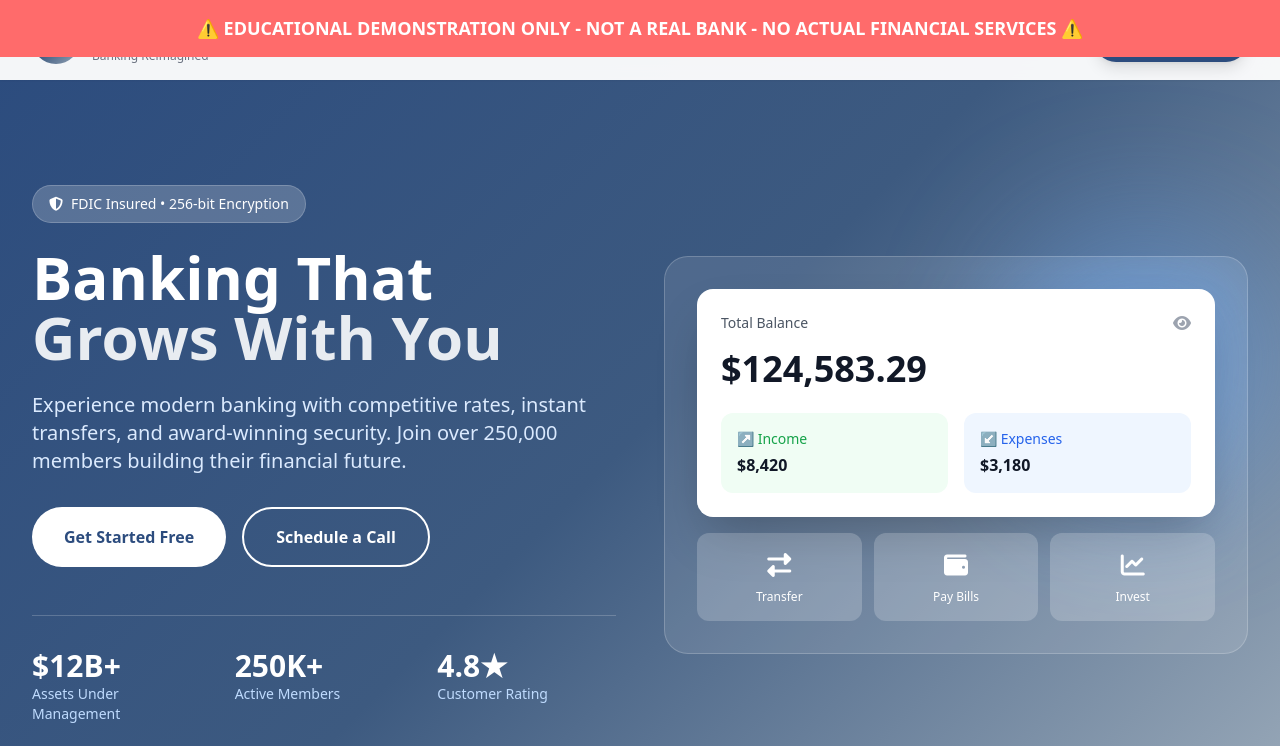
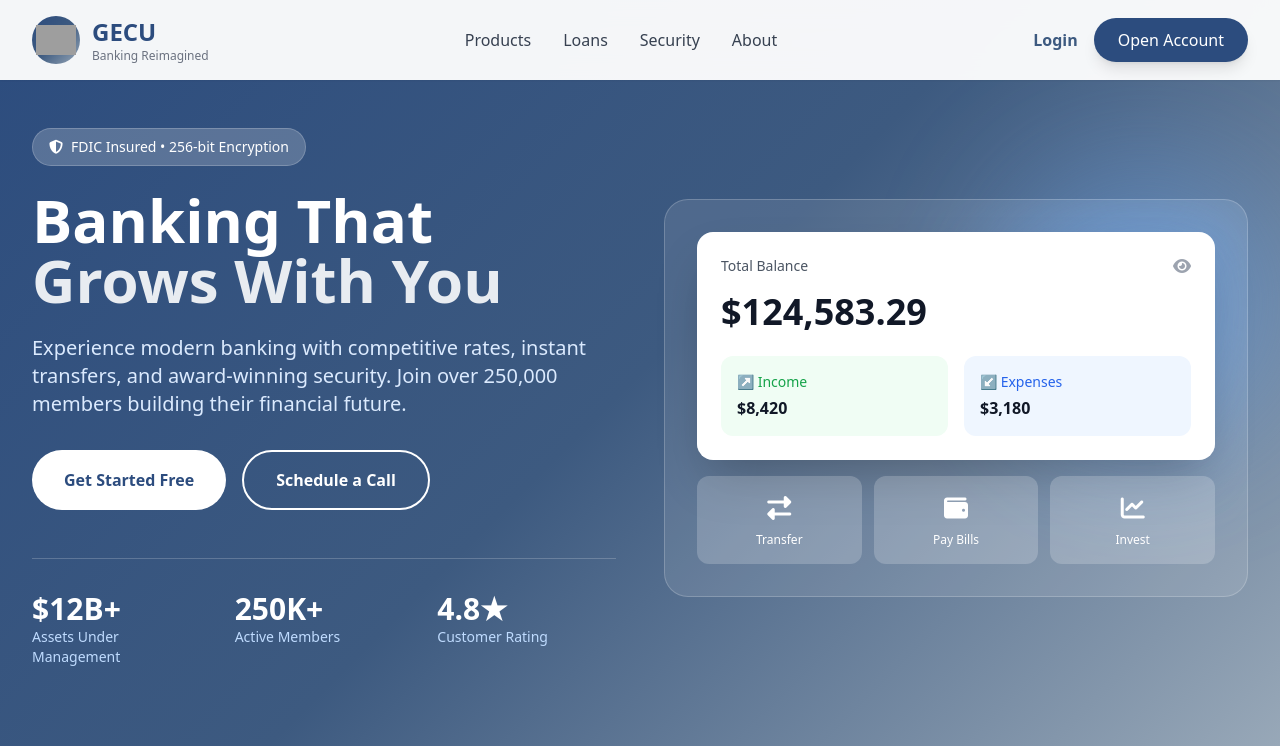
Before and after one commit to winnerdebest/lsbanking, a Django app: page / in a window 1280 px wide. Shown: the top 746 px of the page. Run offline with Django 5.2, Linux system fonts and the light colour scheme; some libraries are stand-ins or nearby versions; grey boxes are pictures that could not be loaded.

Commit message:
Update footer copyright and remove warning banner
Removed educational warning banner and updated copyright year.

```diff
--- a/main/templates/main/index.html
+++ b/main/templates/main/index.html
@@ -198,9 +198,7 @@
   </head>
   <body class="bg-white text-gray-900">
     <!-- Add this at the VERY TOP of your page, before navigation -->
-<div style="background: #ff6b6b; color: white; padding: 15px; text-align: center; font-size: 18px; font-weight: bold; position: sticky; top: 0; z-index: 9999;">
-  ⚠️ EDUCATIONAL DEMONSTRATION ONLY - NOT A REAL BANK - NO ACTUAL FINANCIAL SERVICES ⚠️
-</div>
+
     <!-- Navigation -->
     <nav class="fixed w-full top-0 z-50 bg-white/95 backdrop-blur-md shadow-sm">
       <div class="max-w-7xl mx-auto px-4 sm:px-6 lg:px-8">
@@ -1575,7 +1573,7 @@
         <div class="border-t border-gray-800 pt-6 sm:pt-8">
           <div class="flex flex-col md:flex-row justify-between items-center">
             <p class="text-xs sm:text-sm text-gray-400 mb-3 md:mb-0">
-              © 2024 GECU Financial. All rights reserved.
+              © 2025 GECU Financial. All rights reserved. Nat A real bank
             </p>
             <p class="text-xs text-gray-500 opacity-30">
               Demonstration website for educational purposes only
```
